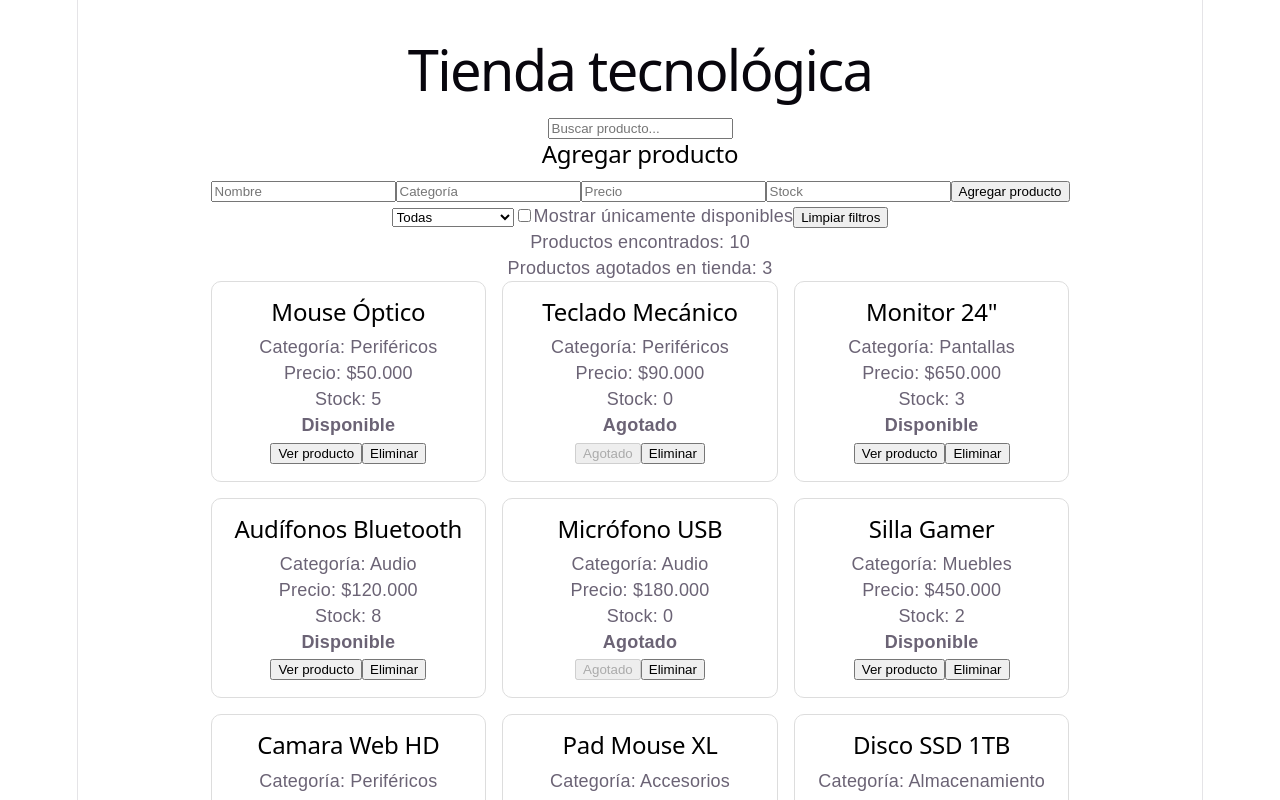
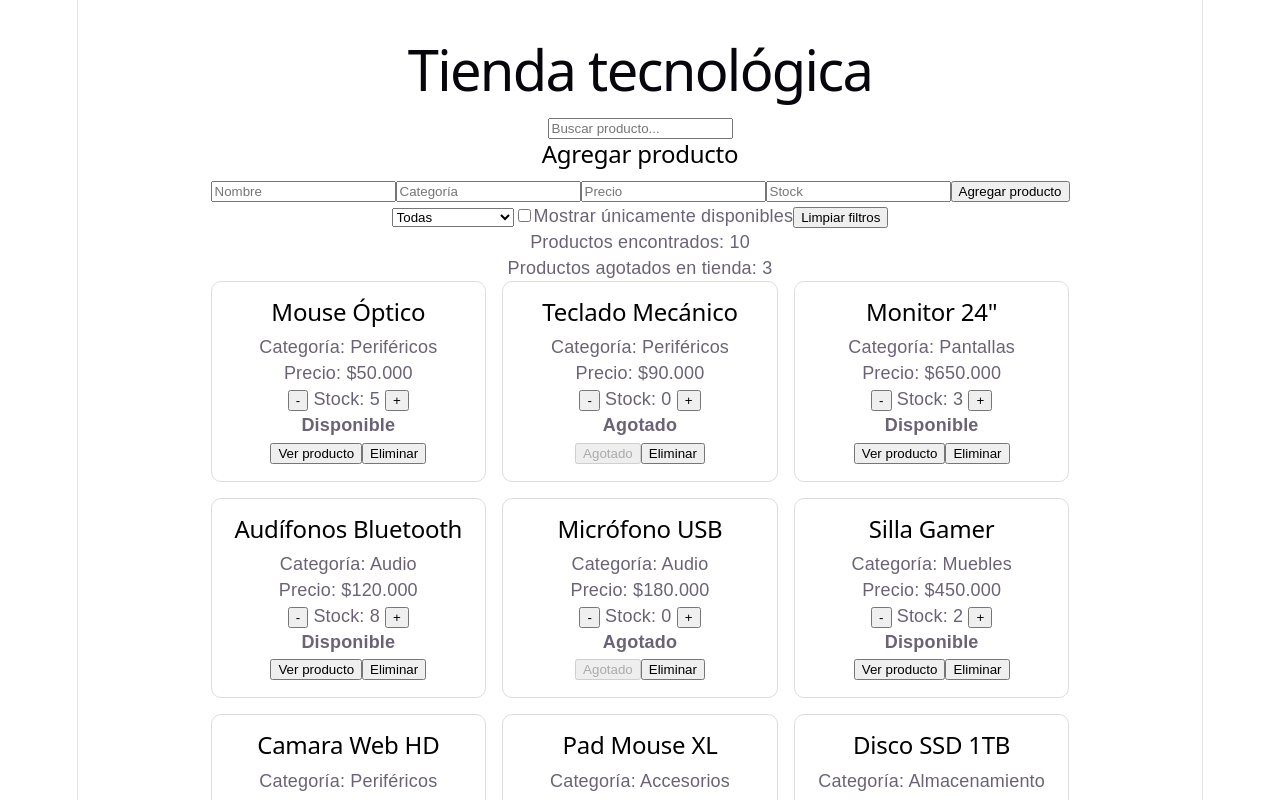
Before and after one commit to JulianR323/Reactjavaescri, a React (Vite) app in the folder tienda-react/: page / in a window 1280 px wide. Shown: the top 800 px of the page. Built offline with nearby package versions, Linux system fonts and the light colour scheme.

Commit message:
mision 7 Entrada y salida de inventario, El botón menos debe enviar -1 y el botón más debe enviar +1.

```diff
--- a/tienda-react/src/App.jsx
+++ b/tienda-react/src/App.jsx
@@ -42,7 +42,18 @@ setProductos([
 nuevoProducto
 ]);
 };
-
+const modificarStock = (id, cambio) => {
+    const nuevosProductos = productos.map(producto => {
+      if (producto.id === id) {
+        return {
+          ...producto,
+          stock: Math.max(0, producto.stock + cambio)
+        };
+      }
+      return producto;
+    });
+    setProductos(nuevosProductos);
+  };
   return (
     <main className="contenedor">
       <h1>Tienda tecnológica</h1>
@@ -97,6 +108,7 @@ onAgregar={agregarProducto}
       key={producto.id}
       producto={producto}
       onEliminar={eliminarProducto}
+      modificarStock={modificarStock}
     />
   ))}
 </section>
--- a/tienda-react/src/components/ProductCard.jsx
+++ b/tienda-react/src/components/ProductCard.jsx
@@ -1,4 +1,4 @@
-function ProductCard({ producto, onEliminar }) {
+function ProductCard({ producto, onEliminar, modificarStock }) {
   const { id, nombre, precio, categoria, stock } = producto;
   const estado = stock > 0 ? "Disponible" : "Agotado";
   const formatearPrecio = (valor) => valor.toLocaleString("es-CO");
@@ -12,7 +12,11 @@ function ProductCard({ producto, onEliminar }) {
       <h2>{nombre}</h2>
       <p>Categoría: {categoria}</p>
       <p>Precio: ${formatearPrecio(precio)}</p>
-      <p>Stock: {stock}</p>
+      <div>
+        <button onClick={() => modificarStock(id, -1)}>-</button>
+        <span> Stock: {stock} </span>
+        <button onClick={() => modificarStock(id, 1)}>+</button>
+      </div>
       <strong>{estado}</strong>
       <br />
       <button onClick={mostrarProducto} disabled={stock === 0}>
```
